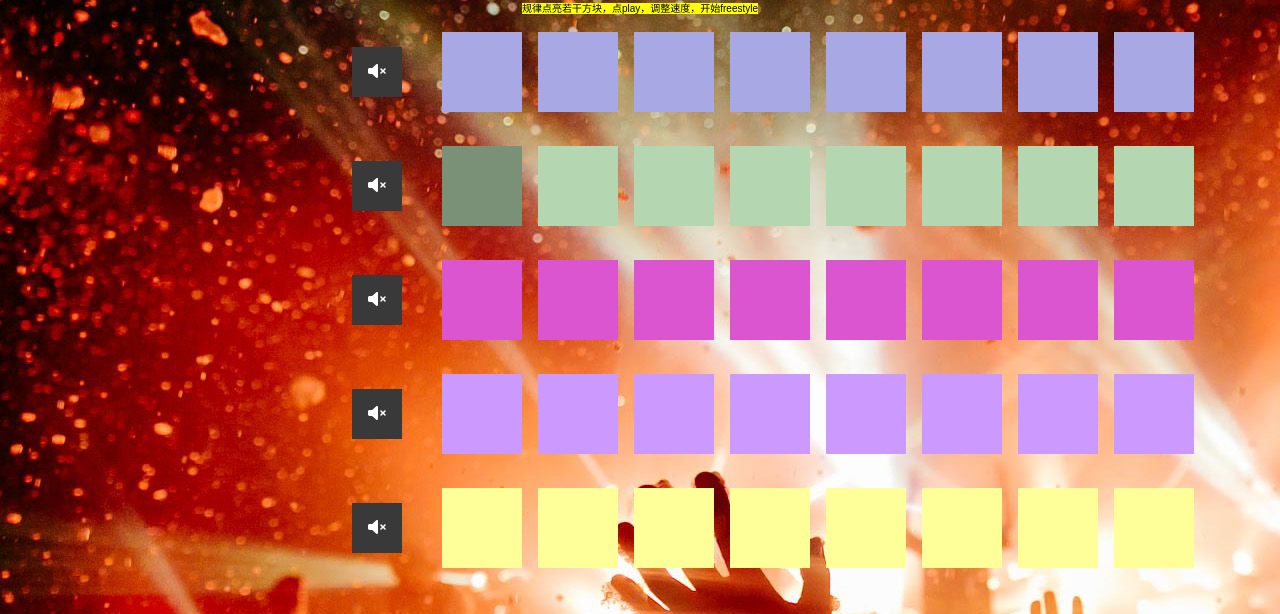
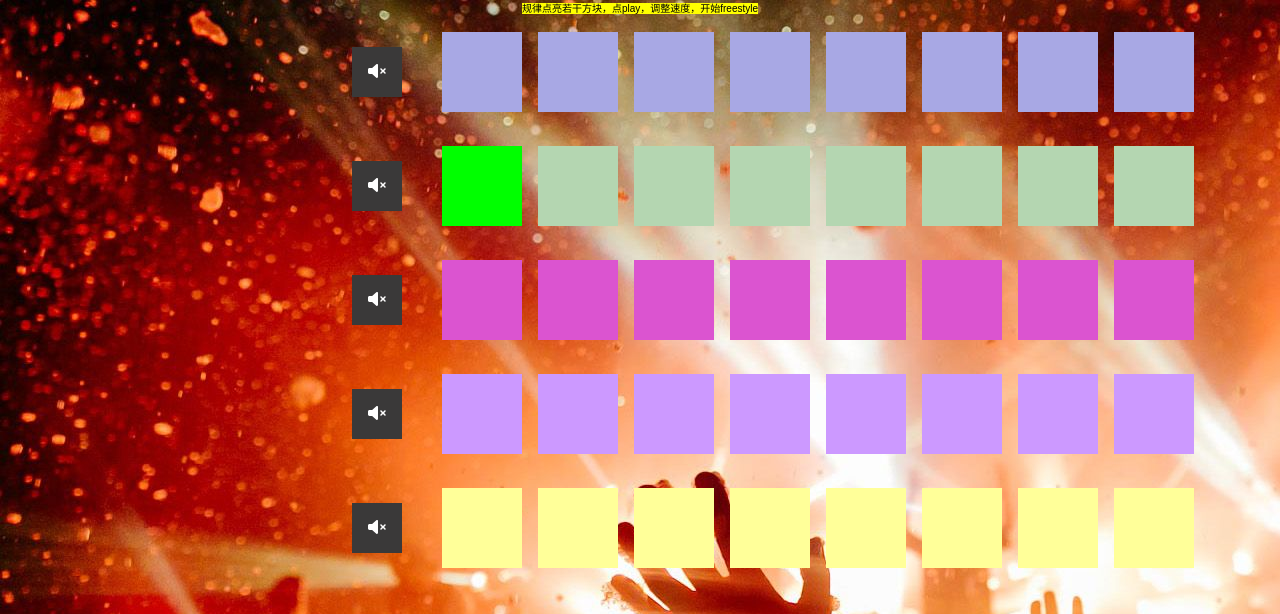
Before and after one commit to ninaccl/e1001925.github.io, a plain HTML site: page index.html in a window 1280 px wide. Both pictures are taken after a click on the element 482 px from the left and 186 px from the top of the page. Shown: the top 614 px of the page. Drawn offline with Linux system fonts and the light colour scheme.

Commit message:
Update style.css
adjust color

```diff
--- a/asset/css/style.css
+++ b/asset/css/style.css
@@ -37,7 +37,7 @@ svg {
     background: rgb(180, 214, 177);
 }
 .snare-pad.active {
-    background: rgb(122, 145, 120);
+    background: rgb(0, 255, 0);
 }
 .hihat-pad {
     background: rgb(219, 84, 208);
```
